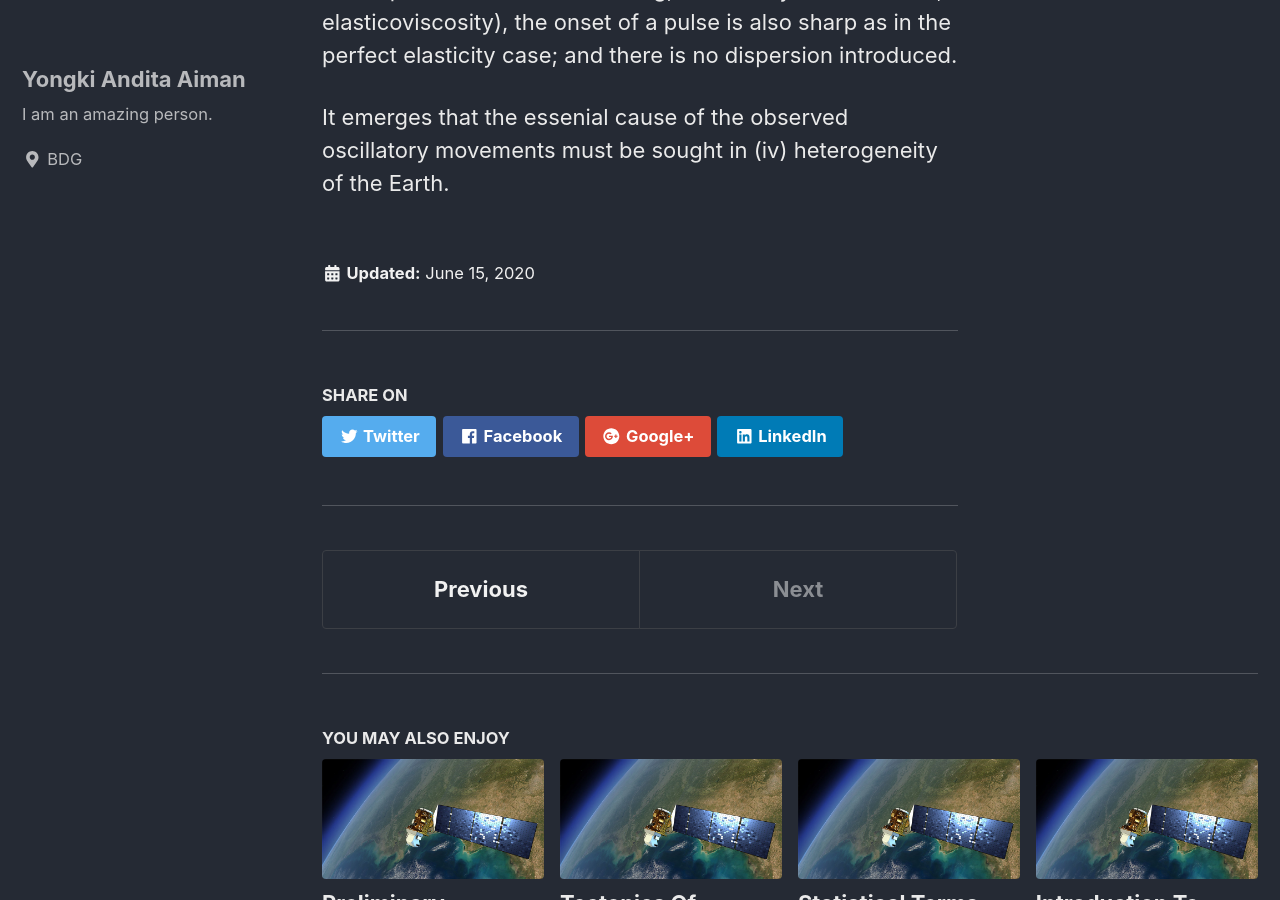
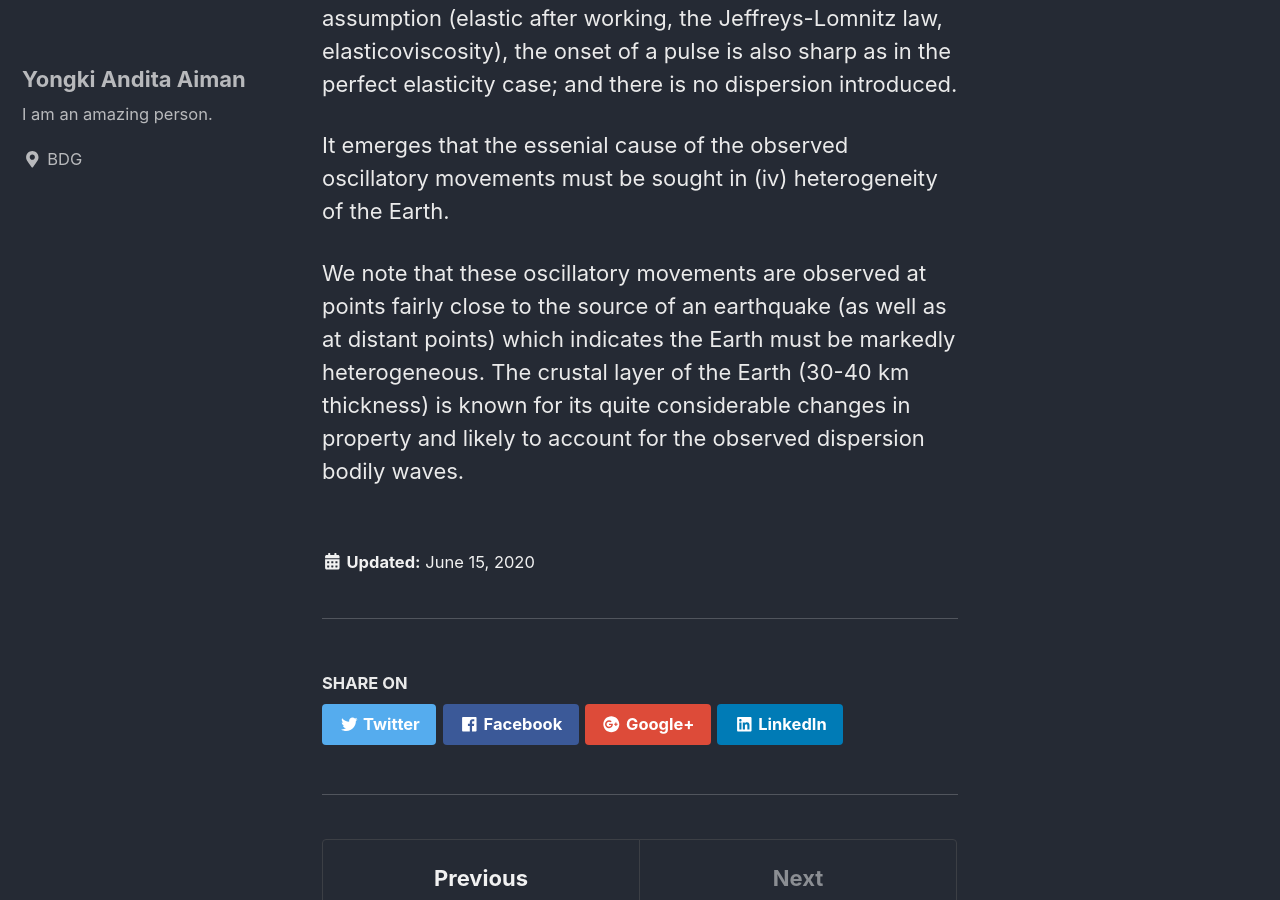
Before and after one commit to aimanyongki/blog, a Jekyll site: the page built from _posts/2020-06-15-Bodily-Elastic-Wave-Bullen-1980.md, in a window 1280 px wide and 900 px high, scrolled down 1105 px. Built offline with Jekyll 4.4.1, drawn with Linux system fonts in a browser that asks for light colours; cached includes are drawn as plain includes; nearby versions of some CDN libraries; some of the changed text lies outside the part shown.

Commit message:
Update and rename 2020-06-15-Theory-of-Seismology-Bullen-1980.md to 2020-06-15-Bodily-Elastic-Wave-Bullen-1980.md

```diff
--- a/_posts/2020-06-15-Theory-of-Seismology-Bullen-1980.md
+++ b/_posts/2020-06-15-Bodily-Elastic-Wave-Bullen-1980.md
@@ -1,4 +1,5 @@
 Following an actual earthquake, the displacement of any point of the Earth's surface is markedly different from waves through only a homogeneous medium. There are oscillatory movements being due to one or more of the following causes:
+
 (i)   the existence of more complicated initial conditions
 (ii)  fluctuations in the local gravity value during the passage of disturbance
 (iii) imperfections of elasticity
@@ -11,3 +12,5 @@ The effect of gravity fluctuations is also can be neglected as the gravity term
 If we consider several cases other than perfect elasticity assumption (elastic after working, the Jeffreys-Lomnitz law, elasticoviscosity), the onset of a pulse is also sharp as in the perfect elasticity case; and there is no dispersion introduced.
 
 It emerges that the essenial cause of the observed oscillatory movements must be sought in (iv) heterogeneity of the Earth.
+
+We note that these oscillatory movements are observed at points fairly close to the source of an earthquake (as well as at distant points) which indicates the Earth must be markedly heterogeneous. The crustal layer of the Earth (30-40 km thickness) is known for its quite considerable changes in property and likely to account for the observed dispersion bodily waves.
```
